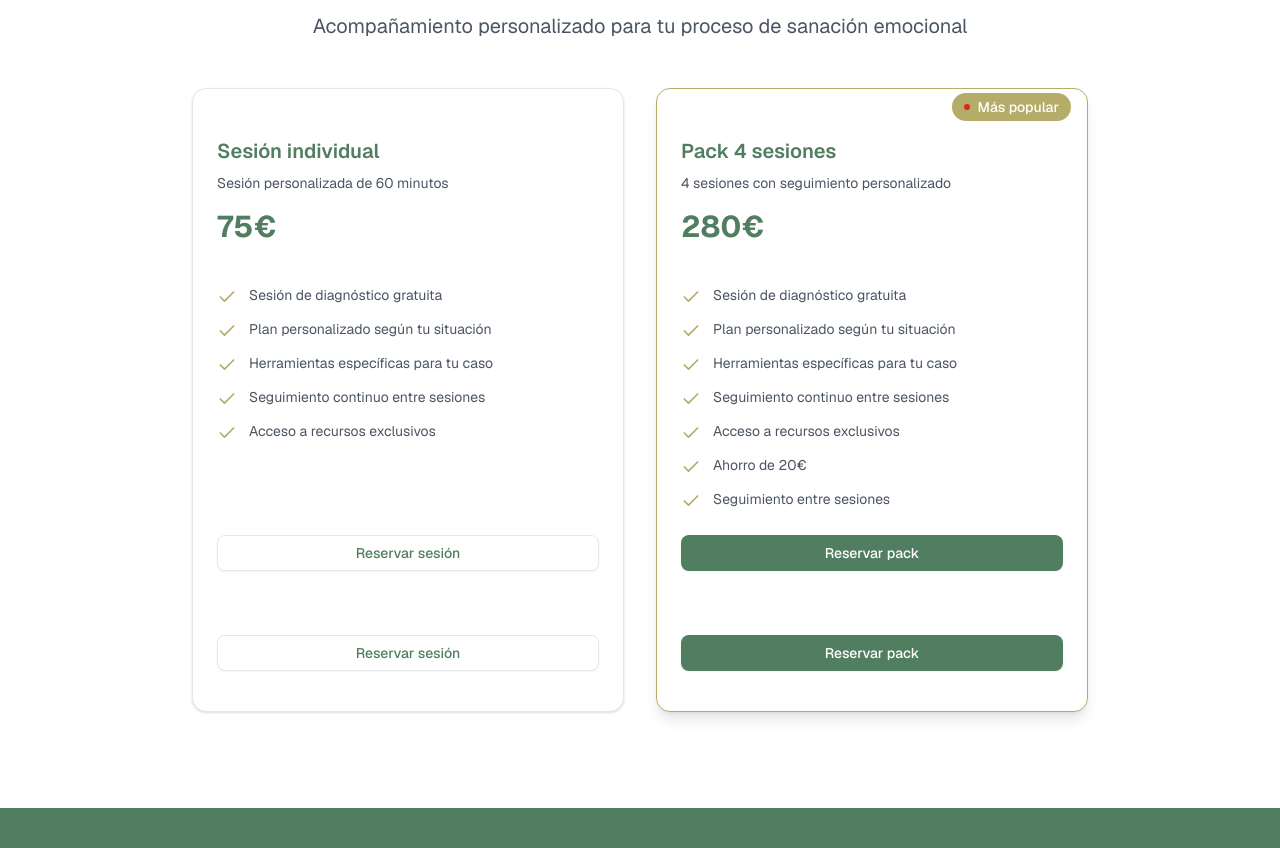
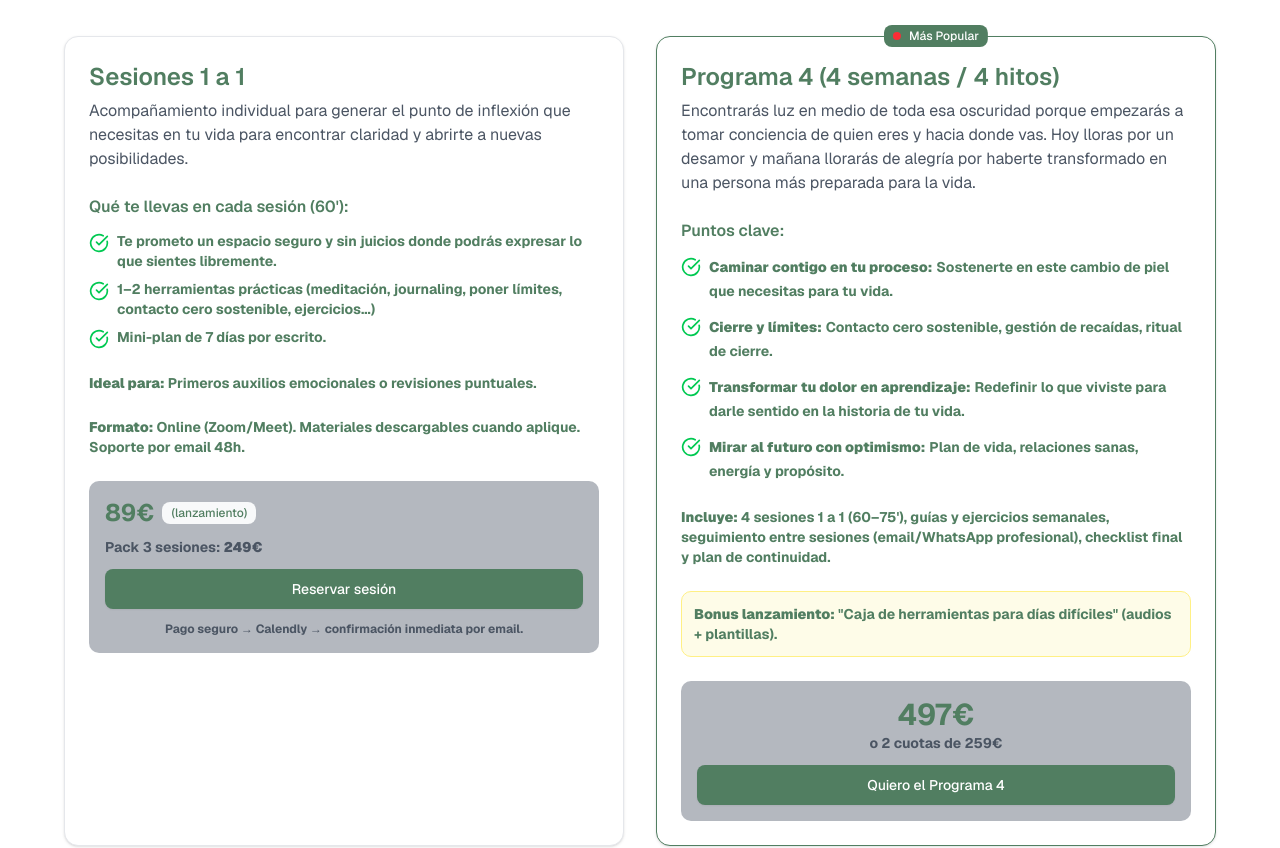
Before and after one commit to albercv/ferdi-coach, a Next.js app: page / in a window 1280 px wide. Shown: the part 3020-3868 px from the top of the page. Built offline with nearby package versions, Linux system fonts and the light colour scheme.

Commit message:
Adds proper text to howToHelp Section

```diff
--- a/components/sections/sessions-section.tsx
+++ b/components/sections/sessions-section.tsx
@@ -1,5 +1,8 @@
 import { Section } from "@/components/ui/section"
-import { PricingCard } from "@/components/ui/pricing-card"
+import { Card, CardContent, CardDescription, CardHeader, CardTitle } from "@/components/ui/card"
+import { Button } from "@/components/ui/button"
+import { Badge } from "@/components/ui/badge"
+import { CheckCircle } from "lucide-react"
 import { siteContent } from "@/data/content"
 
 export function SessionsSection() {
@@ -11,27 +14,113 @@ export function SessionsSection() {
         <h2 id="sesiones-title" className="text-3xl md:text-4xl font-bold mb-6 text-balance">
           {sessions.title}
         </h2>
-        <p className="text-xl text-muted-foreground max-w-3xl mx-auto text-pretty">{sessions.description}</p>
       </div>
 
-      <div className="grid grid-cols-1 md:grid-cols-2 gap-8 max-w-4xl mx-auto">
-        <PricingCard
-          title="Sesión individual"
-          description="Sesión personalizada de 60 minutos"
-          price={sessions.prices.single}
-          features={Array.from(sessions.benefits)}
-          ctaText="Reservar sesión"
-          ctaHref="#reservar"
-        />
-        <PricingCard
-          title="Pack 4 sesiones"
-          description="4 sesiones con seguimiento personalizado"
-          price={sessions.prices.pack4}
-          features={[...Array.from(sessions.benefits), "Ahorro de 20€", "Seguimiento entre sesiones"]}
-          ctaText="Reservar pack"
-          ctaHref="#reservar"
-          popular={true}
-        />
+      <div className="grid grid-cols-1 lg:grid-cols-2 gap-8 max-w-6xl mx-auto">
+        {/* Sesiones 1 a 1 Card */}
+        <Card className="relative">
+          <CardHeader>
+            <CardTitle className="text-2xl">{sessions.cards[0].title}</CardTitle>
+            <CardDescription className="text-base">
+              {sessions.cards[0].description}
+            </CardDescription>
+          </CardHeader>
+          <CardContent className="space-y-6">
+            {/* What you get section */}
+            <div>
+              <h4 className="font-semibold mb-3">{sessions.cards[0].whatYouGet.title}</h4>
+              <ul className="space-y-2">
+                {sessions.cards[0].whatYouGet.items.map((item, index) => (
+                  <li key={index} className="flex items-start gap-2">
+                    <CheckCircle className="h-5 w-5 text-green-500 mt-0.5 flex-shrink-0" />
+                    <span className="text-sm">{item}</span>
+                  </li>
+                ))}
+              </ul>
+            </div>
+
+            {/* Ideal for */}
+            <div>
+              <p className="text-sm"><strong>Ideal para:</strong> {sessions.cards[0].idealFor}</p>
+            </div>
+
+            {/* Format */}
+            <div>
+              <p className="text-sm"><strong>Formato:</strong> {sessions.cards[0].format}</p>
+            </div>
+
+            {/* Pricing */}
+            <div className="bg-muted/50 p-4 rounded-lg">
+              <div className="flex items-center gap-2 mb-2">
+                <span className="text-2xl font-bold">{sessions.cards[0].pricing.single}</span>
+                <Badge variant="secondary">{sessions.cards[0].pricing.singleLabel}</Badge>
+              </div>
+              <p className="text-sm text-muted-foreground mb-3">
+                {sessions.cards[0].pricing.packLabel}: <strong>{sessions.cards[0].pricing.pack}</strong>
+              </p>
+              <Button className="w-full mb-3 bg-primary hover:bg-primary/90" size="lg">
+                {sessions.cards[0].cta}
+              </Button>
+              <p className="text-xs text-center text-muted-foreground">
+                {sessions.cards[0].paymentInfo}
+              </p>
+            </div>
+          </CardContent>
+        </Card>
+
+        {/* Programa 4 Card */}
+        <Card className="relative border-primary">
+          <div className="absolute -top-3 left-1/2 transform -translate-x-1/2">
+            <Badge className="bg-primary text-primary-foreground relative flex items-center gap-2">
+              <div className="w-2 h-2 bg-red-500 rounded-full"></div>
+              Más Popular
+            </Badge>
+          </div>
+          <CardHeader>
+            <CardTitle className="text-2xl">{sessions.cards[1].title}</CardTitle>
+            <CardDescription className="text-base">
+              {sessions.cards[1].promise}
+            </CardDescription>
+          </CardHeader>
+          <CardContent className="space-y-6">
+            {/* Key Points */}
+            <div>
+              <h4 className="font-semibold mb-3">Puntos clave:</h4>
+              <ul className="space-y-3">
+                {sessions.cards[1].keyPoints.map((point, index) => (
+                  <li key={index} className="flex items-start gap-2">
+                    <CheckCircle className="h-5 w-5 text-green-500 mt-0.5 flex-shrink-0" />
+                    <div>
+                      <strong className="text-sm">{point.title}:</strong>
+                      <span className="text-sm ml-1">{point.description}</span>
+                    </div>
+                  </li>
+                ))}
+              </ul>
+            </div>
+
+            {/* Includes */}
+            <div>
+              <p className="text-sm"><strong>Incluye:</strong> {sessions.cards[1].includes}</p>
+            </div>
+
+            {/* Bonus */}
+            <div className="bg-yellow-50 p-3 rounded-lg border border-yellow-200">
+              <p className="text-sm"><strong>Bonus lanzamiento:</strong> {sessions.cards[1].bonus}</p>
+            </div>
+
+            {/* Pricing */}
+            <div className="bg-muted/50 p-4 rounded-lg">
+              <div className="text-center mb-3">
+                <div className="text-3xl font-bold">{sessions.cards[1].pricing.full}</div>
+                <p className="text-sm text-muted-foreground">o {sessions.cards[1].pricing.installments}</p>
+              </div>
+              <Button className="w-full bg-primary hover:bg-primary/90" size="lg">
+                {sessions.cards[1].cta}
+              </Button>
+            </div>
+          </CardContent>
+        </Card>
       </div>
     </Section>
   )
--- a/data/content.ts
+++ b/data/content.ts
@@ -26,19 +26,60 @@ export const siteContent = {
   },
 
   sessions: {
-    title: "Sesiones 1 a 1",
-    description: "Acompañamiento personalizado para tu proceso de sanación emocional",
-    benefits: [
-      "Sesión de diagnóstico gratuita",
-      "Plan personalizado según tu situación",
-      "Herramientas específicas para tu caso",
-      "Seguimiento continuo entre sesiones",
-      "Acceso a recursos exclusivos",
-    ],
-    prices: {
-      single: "75€",
-      pack4: "280€",
-    },
+    title: "¿Cómo te puedo ayudar?",
+    cards: [
+      {
+        title: "Sesiones 1 a 1",
+        description: "Acompañamiento individual para generar el punto de inflexión que necesitas en tu vida para encontrar claridad y abrirte a nuevas posibilidades.",
+        whatYouGet: {
+          title: "Qué te llevas en cada sesión (60'):",
+          items: [
+            "Te prometo un espacio seguro y sin juicios donde podrás expresar lo que sientes libremente.",
+            "1–2 herramientas prácticas (meditación, journaling, poner límites, contacto cero sostenible, ejercicios…)",
+            "Mini-plan de 7 días por escrito."
+          ]
+        },
+        idealFor: "Primeros auxilios emocionales o revisiones puntuales.",
+        format: "Online (Zoom/Meet). Materiales descargables cuando aplique. Soporte por email 48h.",
+        pricing: {
+          single: "89€",
+          singleLabel: "(lanzamiento)",
+          pack: "249€",
+          packLabel: "Pack 3 sesiones"
+        },
+        cta: "Reservar sesión",
+        paymentInfo: "Pago seguro → Calendly → confirmación inmediata por email."
+      },
+      {
+        title: "Programa 4 (4 semanas / 4 hitos)",
+        promise: "Encontrarás luz en medio de toda esa oscuridad porque empezarás a tomar conciencia de quien eres y hacia donde vas. Hoy lloras por un desamor y mañana llorarás de alegría por haberte transformado en una persona más preparada para la vida.",
+        keyPoints: [
+          {
+            title: "Caminar contigo en tu proceso",
+            description: "Sostenerte en este cambio de piel que necesitas para tu vida."
+          },
+          {
+            title: "Cierre y límites",
+            description: "Contacto cero sostenible, gestión de recaídas, ritual de cierre."
+          },
+          {
+            title: "Transformar tu dolor en aprendizaje",
+            description: "Redefinir lo que viviste para darle sentido en la historia de tu vida."
+          },
+          {
+            title: "Mirar al futuro con optimismo",
+            description: "Plan de vida, relaciones sanas, energía y propósito."
+          }
+        ],
+        includes: "4 sesiones 1 a 1 (60–75'), guías y ejercicios semanales, seguimiento entre sesiones (email/WhatsApp profesional), checklist final y plan de continuidad.",
+        bonus: "\"Caja de herramientas para días difíciles\" (audios + plantillas).",
+        pricing: {
+          full: "497€",
+          installments: "2 cuotas de 259€"
+        },
+        cta: "Quiero el Programa 4"
+      }
+    ]
   },
 
   program4: {
```
